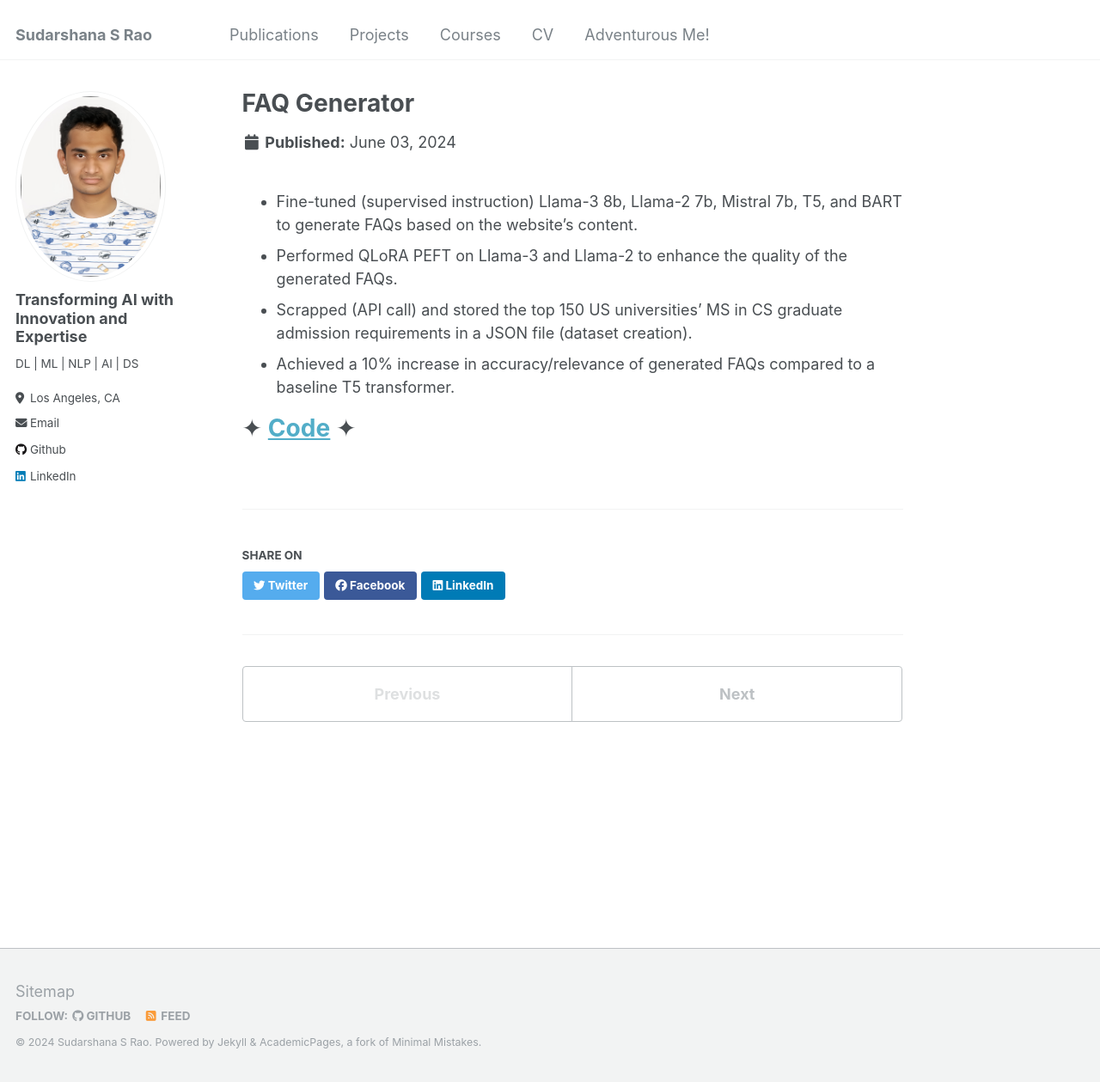
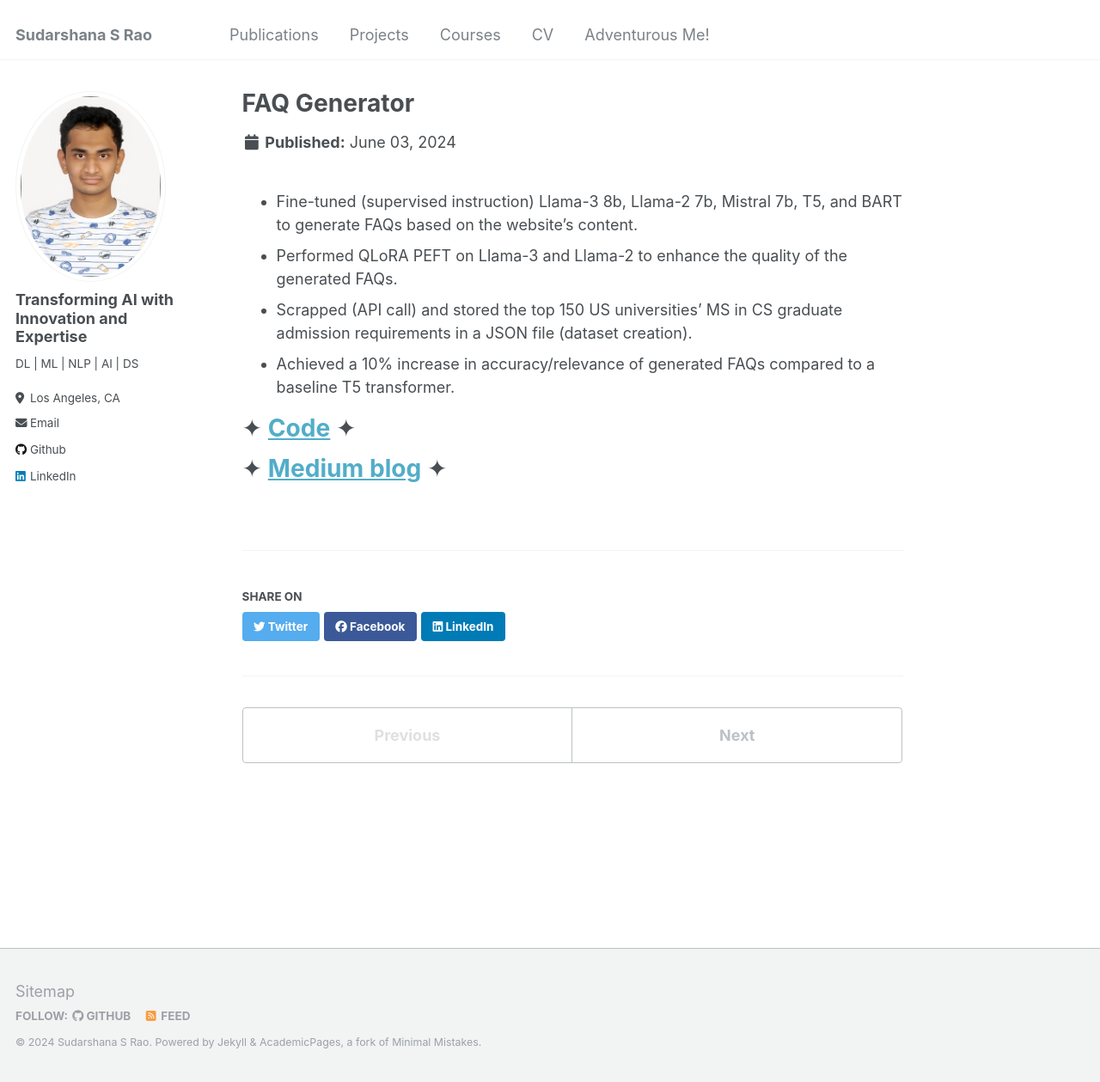
Before and after one commit to SudarshanaSRao/SudarshanaSRao.github.io, a Jekyll site: the page built from _portfolio/portfolio-1.md, in a window 1280 px wide and 1259 px high. Shown: the whole window at 86% size. Built offline with Jekyll 4.4.1, drawn with Linux system fonts in a browser that asks for light colours.

Commit message:
Update portfolio-1.md

```diff
--- a/_portfolio/portfolio-1.md
+++ b/_portfolio/portfolio-1.md
@@ -10,4 +10,6 @@
 
 # ✦ [Code](https://github.com/SudarshanaSRao/CSCI-499_final_project) ✦
 
+# ✦ [Medium blog](https://medium.com/@sudarshanasrao/faq-generation-using-large-language-models-88746c9381a6) ✦
+
 <!-- This is an item in your portfolio. It can be have images or nice text. If you name the file .md, it will be parsed as markdown. If you name the file .html, it will be parsed as HTML.  -->
```
